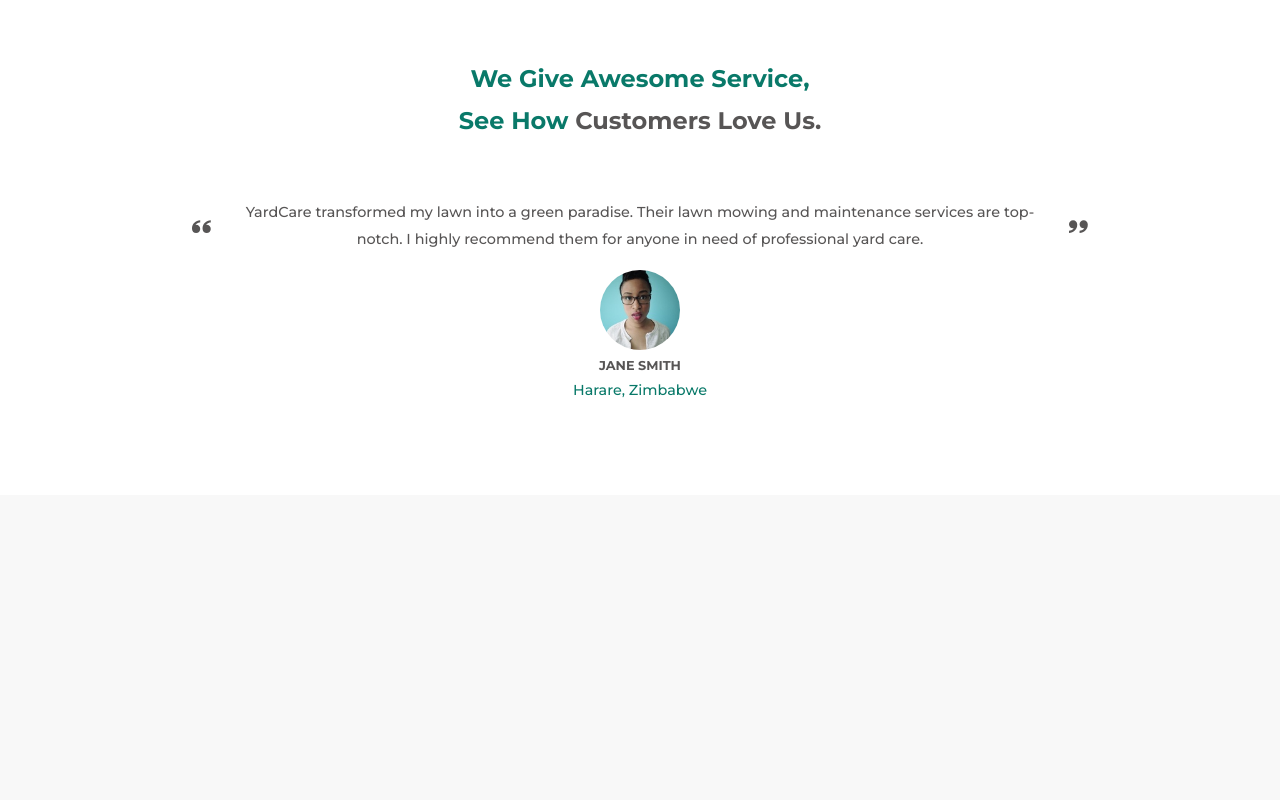
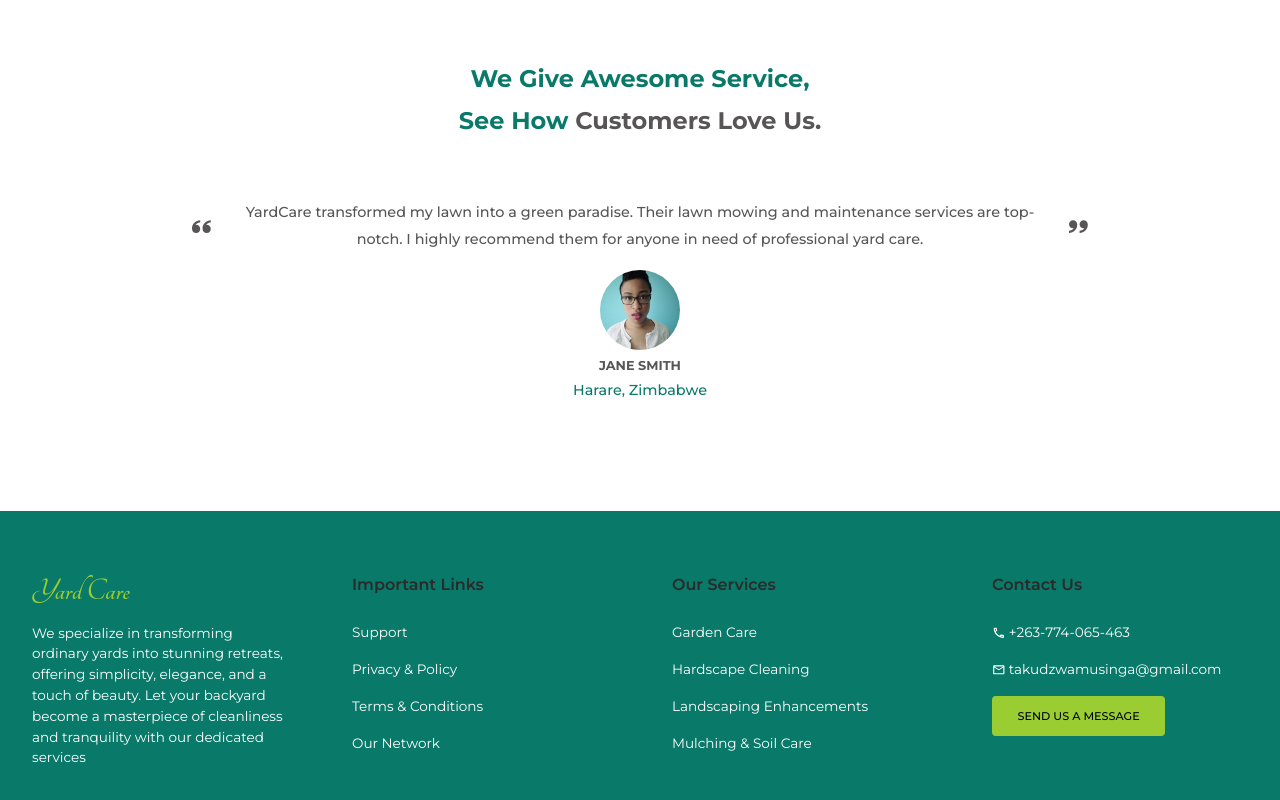
Before and after one commit to Amen-Musingarimi/yard-care, a React (Create React App) app: page / in a window 1280 px wide. Shown: the part 1938-2738 px from the top of the page. Before the commit the page ends 2433 px from the top, so only its background shows below. Built offline with nearby package versions, Linux system fonts and the light colour scheme.

Commit message:
Style the footer

```diff
--- a/src/components/pages/Home.jsx
+++ b/src/components/pages/Home.jsx
@@ -2,6 +2,7 @@
 import WhyUs from './HomeSections/WhyUs';
 import Stats from './HomeSections/Stats';
 import Testimonials from './HomeSections/Testimonials';
+import Footer from './HomeSections/Footer';
 import { Link } from 'react-router-dom';
 import homeDark from '../images/home-dark.png';
 
@@ -42,6 +43,7 @@
       <WhyUs />
       <Stats />
       <Testimonials />
+      <Footer />
     </div>
   );
 };
--- /dev/null
+++ b/src/components/pages/HomeSections/Footer.jsx
@@ -0,0 +1,59 @@
+import React from 'react';
+import '../../styles/Footer.css';
+import { Link } from 'react-router-dom';
+import { MdOutlinePhone, MdOutlineEmail } from 'react-icons/md';
+
+const Footer = () => {
+  return (
+    <footer className="footer-container">
+      <div className="links-container">
+        <div className="company-info">
+          <h4 className="company-name">Yard Care</h4>
+          <p className="company-pitch">
+            We specialize in transforming ordinary yards into stunning retreats,
+            offering simplicity, elegance, and a touch of beauty. Let your
+            backyard become a masterpiece of cleanliness and tranquility with
+            our dedicated services
+          </p>
+        </div>
+        <div className="important-links">
+          <h4 className="container-heading">Important Links</h4>
+          <div className="links">
+            <Link className="link">Support</Link>
+            <Link className="link">Privacy & Policy</Link>
+            <Link className="link">Terms & Conditions</Link>
+            <Link className="link">Our Network</Link>
+          </div>
+        </div>
+        <div className="important-links">
+          <h4 className="container-heading">Our Services</h4>
+          <div className="links">
+            <Link className="link">Garden Care</Link>
+            <Link className="link">Hardscape Cleaning</Link>
+            <Link className="link">Landscaping Enhancements</Link>
+            <Link className="link">Mulching & Soil Care</Link>
+          </div>
+        </div>
+        <div className="important-links">
+          <h4 className="container-heading">Contact Us</h4>
+          <div className="links">
+            <p className="link flex-link">
+              <MdOutlinePhone />
+              +263-774-065-463
+            </p>
+            <Link className="link flex-link">
+              <MdOutlineEmail />
+              takudzwamusinga@gmail.com
+            </Link>
+            <button className="message-btn">SEND US A MESSAGE</button>
+          </div>
+        </div>
+      </div>
+      <div className="copyrights-container">
+        <p className="copyrights-text"></p>
+      </div>
+    </footer>
+  );
+};
+
+export default Footer;
--- /dev/null
+++ b/src/components/styles/Footer.css
@@ -0,0 +1,83 @@
+.footer-container,
+.company-info {
+  display: flex;
+  flex-direction: column;
+  justify-content: flex-start;
+  align-items: flex-start;
+}
+
+.footer-container {
+  padding: 4rem 2rem;
+  background-color: #097969;
+}
+
+.links-container {
+  display: grid;
+  grid-template-columns: repeat(4, 1fr);
+  justify-content: space-around;
+  align-items: flex-start;
+  gap: 4rem;
+}
+
+.company-info {
+  gap: 1rem;
+}
+
+.company-name {
+  color: #9acd32;
+  font-size: 2rem;
+  font-family: 'Tangerine', cursive;
+  font-weight: 600;
+}
+
+.important-links,
+.links {
+  display: flex;
+  flex-direction: column;
+  justify-content: flex-start;
+  align-items: flex-start;
+  gap: 1rem;
+}
+
+.important-links {
+  gap: 1.8rem;
+}
+
+.company-pitch,
+.link {
+  font-size: 0.85rem;
+  line-height: 1.3rem;
+  color: #fff;
+}
+
+.container-heading {
+  font-size: 1rem;
+  font-weight: 600;
+  color: #2b2a2a;
+}
+
+.link {
+  text-decoration: none;
+}
+
+.flex-link {
+  display: flex;
+  justify-content: flex-start;
+  align-items: center;
+  gap: 0.2rem;
+}
+
+.message-btn {
+  text-transform: uppercase;
+  font-size: 0.7rem;
+  font-weight: 500;
+  background-color: #9acd32;
+  border: none;
+  border-radius: 4px;
+  padding: 0.8rem 1.6rem;
+}
+
+.message-btn:hover {
+  background-color: #c3e977;
+  cursor: pointer;
+}
```
